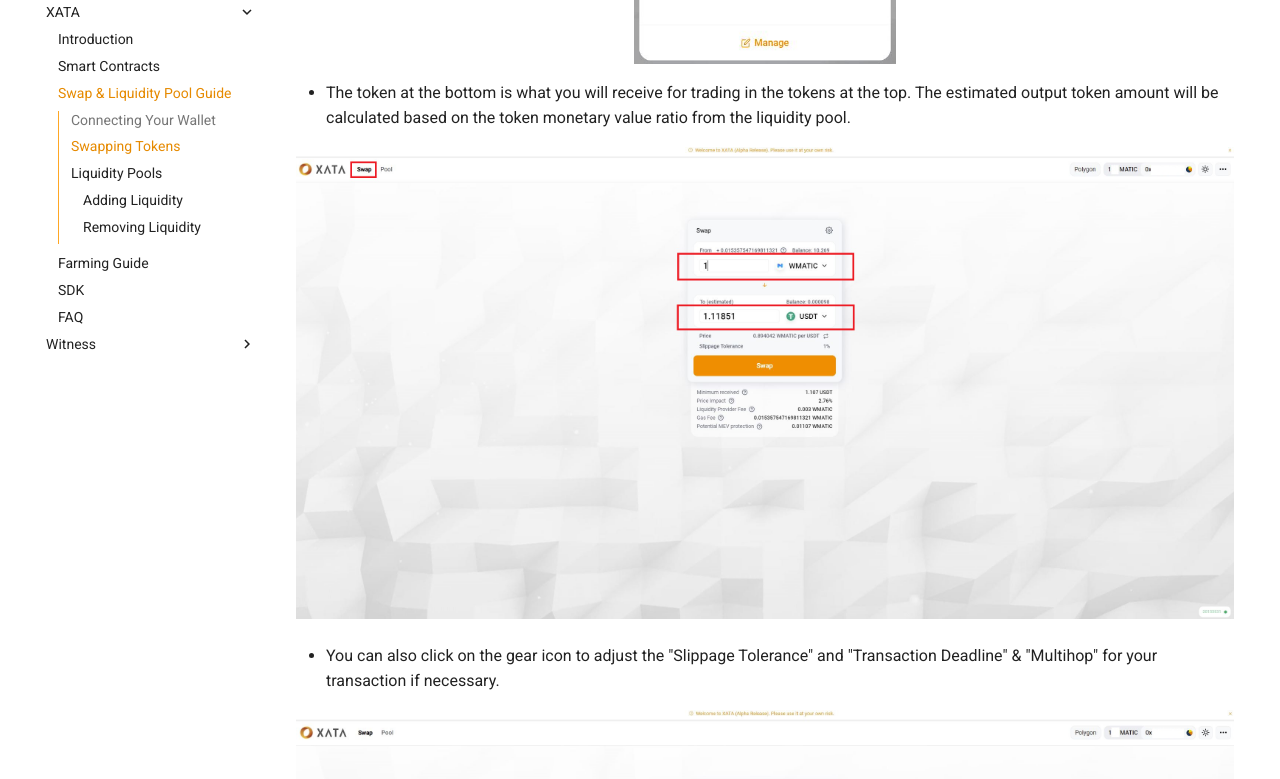
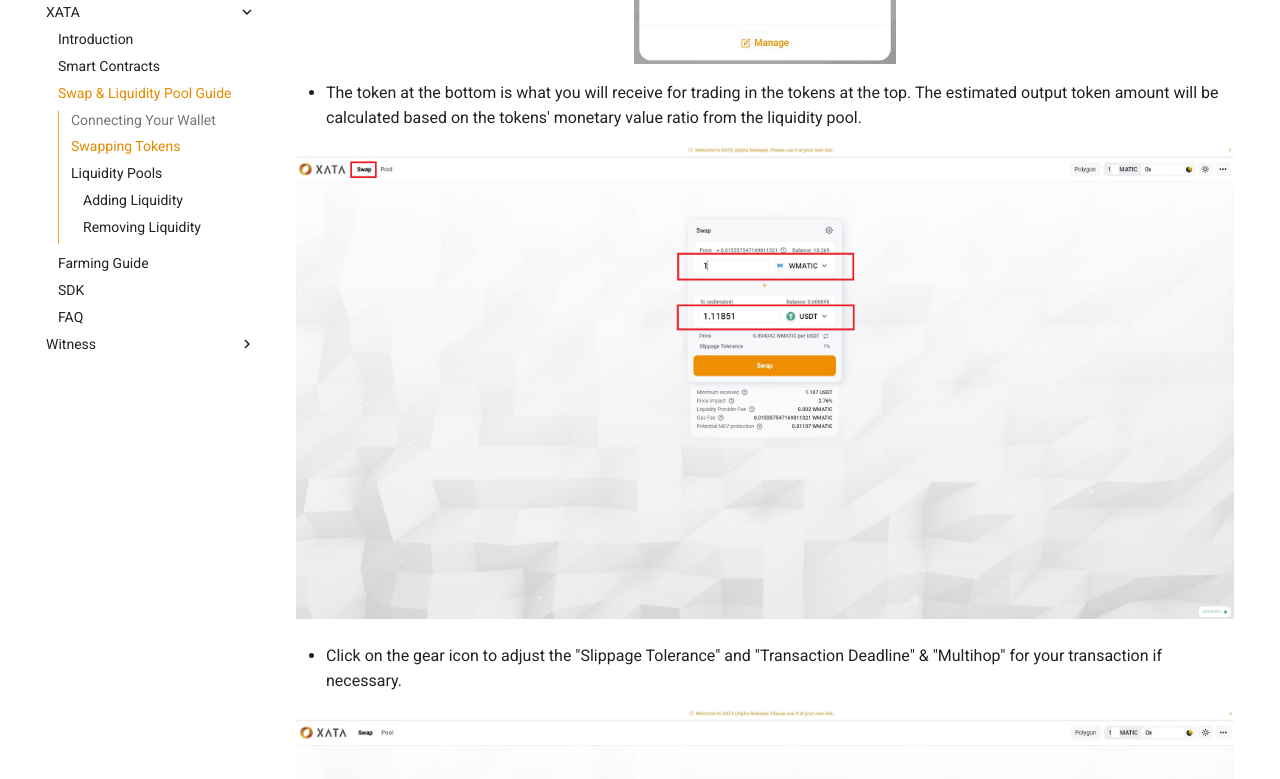
Before and after one commit to automata-network/docs, an MkDocs documentation site: the page built from docs/xata/liquiditypool-guide.md, in a window 1280 px wide and 1400 px high, scrolled down 4171 px. Shown: the part 177-956 px from the top of the window. Built offline with MkDocs 1.6.1 and Material for MkDocs 9.7.7, drawn with Linux system fonts in a browser that asks for light colours; nearby versions of some CDN libraries; comment, search, counter and statistics services are not loaded; some of the changed text lies outside the part shown.

Commit message:
Update liquiditypool-guide.md

```diff
--- a/docs/xata/liquiditypool-guide.md
+++ b/docs/xata/liquiditypool-guide.md
@@ -3,7 +3,7 @@
 ## Connecting Your Wallet
 
 !!! note
-	Please note: Currently, XATA only supports the Polygon(MATIC) network & Binance Smart Chain(BSC). Support for other chains will be launched very soon.
+	Please note: Currently, XATA only supports the Polygon (MATIC) network & Binance Smart Chain (BSC). Support for other chains will be launched very soon.
 
 For this guide, we will be using Metamask with a Polygon wallet address to connect to XATA. Please ensure that you have these ready:
 
@@ -37,23 +37,22 @@
 
 ## Swapping Tokens
 
-* Click on "Swap" at the top left hand corner.
+* Click on "Swap" at the top left corner.
 * Select the tokens that you are swapping for.
 
 ![](../assets/xata/select_token.jpeg){style="zoom:60%; display: block; margin: 0 auto"}
 
-* The token at the bottom is what you will receive for trading in the tokens at the top. The estimated output token amount will be calculated based on the token monetary value ratio from the liquidity pool.
+* The token at the bottom is what you will receive for trading in the tokens at the top. The estimated output token amount will be calculated based on the tokens' monetary value ratio from the liquidity pool.
 
 ![](../assets/xata/swap.jpeg){style="zoom:80%"}
 
-* You can also click on the gear icon to adjust the "Slippage Tolerance" and "Transaction Deadline" & "Multihop" for your transaction if necessary.
+* Click on the gear icon to adjust the "Slippage Tolerance" and "Transaction Deadline" & "Multihop" for your transaction if necessary.
 
 ![](../assets/xata/settings.jpeg){style="zoom:80%"}
 
 * **Slippage tolerance**: The % of the price change that a user can tolerate. For instance, if the value were set at 0.5%, then the transaction will be reverted if the token price change is greater than 0.5%.
 * **Transaction deadline**: The amount of time in seconds after the transaction is submitted. If a transaction were executed past the deadline, it will be reverted.
 * **Multihop**:  When a user is attempting to swap USDC for DAI, and such a LP pair does not exist, this trade must go through an intermediary token (USDT) from another existing LP pair. The trade route would look like this: USDC -> USDT -> DAI.
-
 
 * Once you are ready, click on "Swap" and a prompt on XATA will appear. Click on "Confirm Swap" to proceed.
 
```
Also changed, not shown: other parts of docs/xata/liquiditypool-guide.md (+3 -3 lines).
